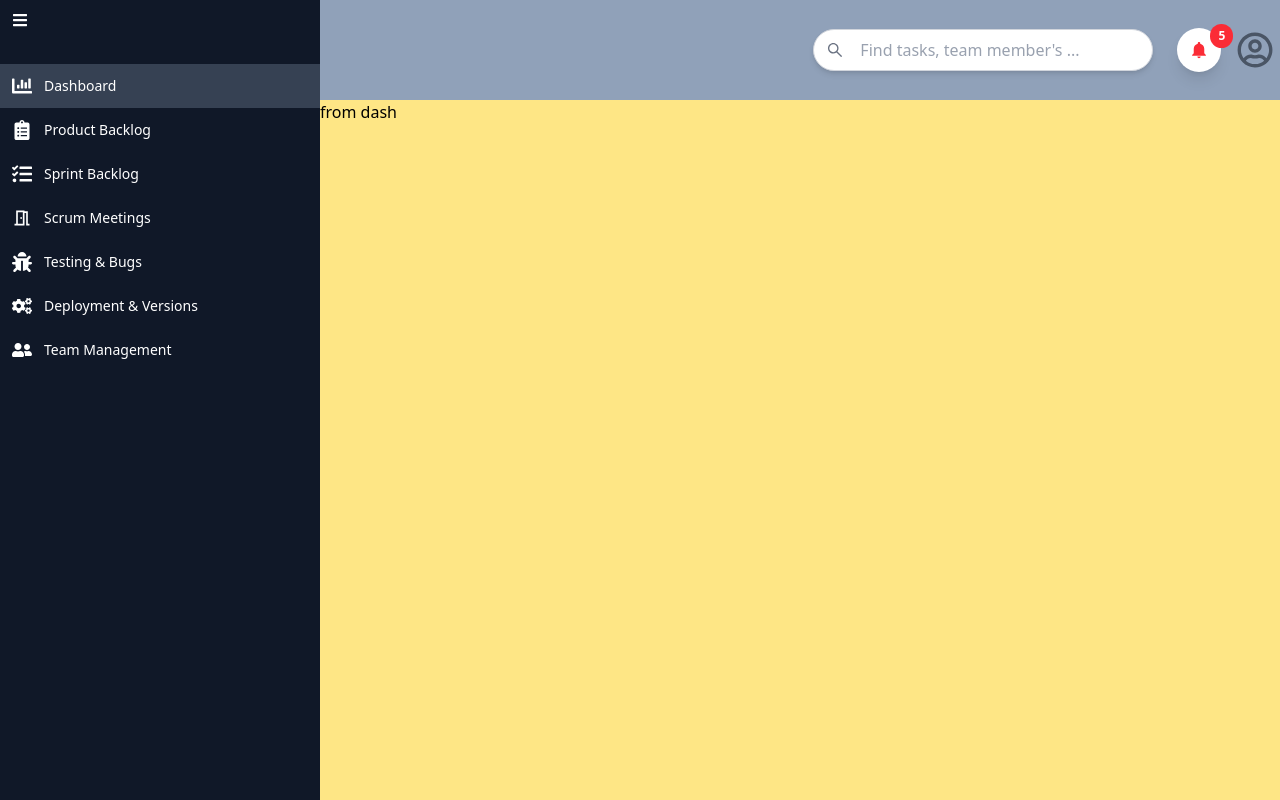
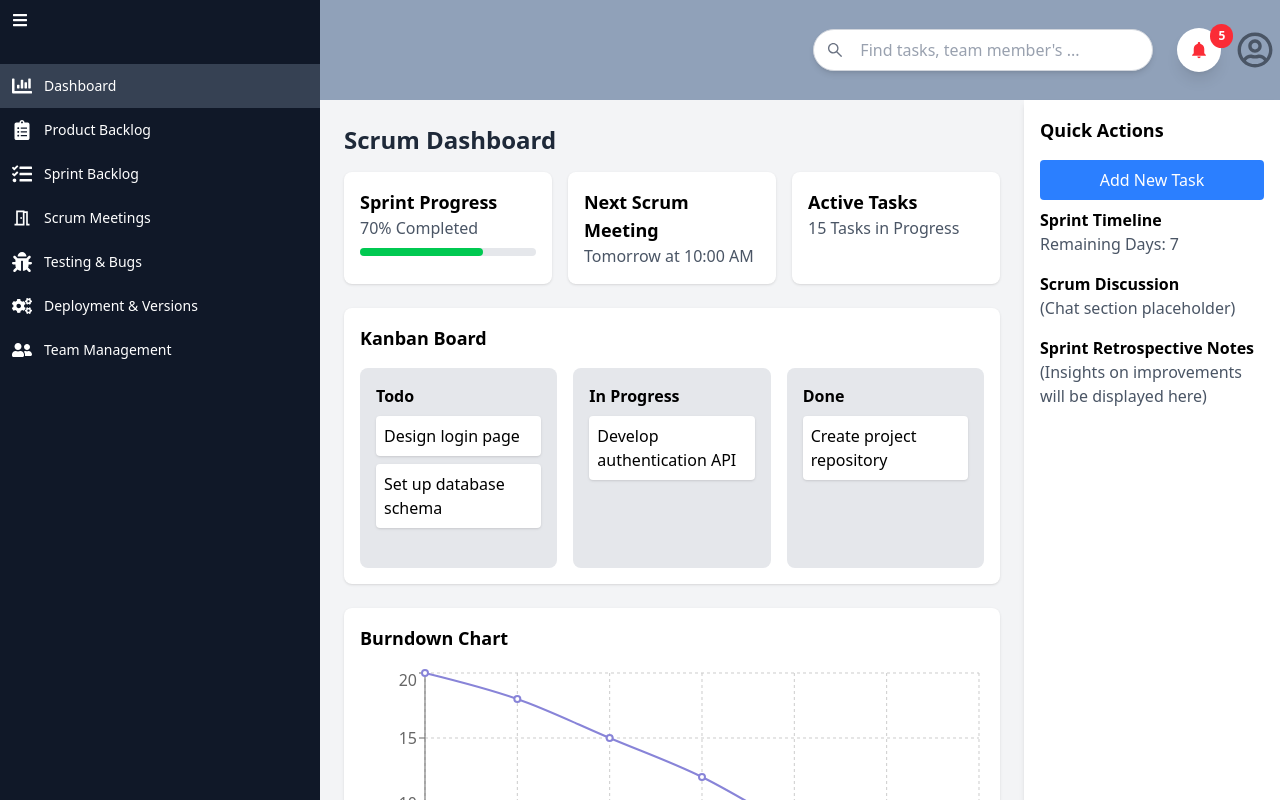
Before and after one commit to atanushil/incubator, a React (Vite) app in the folder ProjectPilot/: page / in a window 1280 px wide. Built offline with nearby package versions, Linux system fonts and the light colour scheme.

Commit message:
created the dashboard overview

```diff
--- a/ProjectPilot/src/components/Layout/Layout.jsx
+++ b/ProjectPilot/src/components/Layout/Layout.jsx
@@ -7,15 +7,21 @@ import Profile from "../ui/Profile";
 
 export const Layout = () => {
   return (
-    <div className="w-screen">
-      <div className="grid grid-cols-12 grid-rows-8  bg-slate-400  ">
-        <div className="col-span-3 row-span-8 "><SideBar/></div>
-        <div className="col-span-8 col-start-4 flex justify-end items-center px-5 "><SearchBar/></div>
-        <div className="col-span-9 row-span-7 col-start-4 row-start-2 bg-amber-200 text-black"><Outlet/></div>
-        <div className="col-span-1 col-start-12 row-start-1 flex justify-between px-1 items-center ">
+    <div className="h-screen w-screen overflow-hidden">
+      <div className="grid grid-cols-12 grid-rows-8 h-full w-full bg-slate-400">
+        <div className="col-span-3 row-span-8">
+          <SideBar />
+        </div>
+        <div className="col-span-8 col-start-4 flex justify-end items-center px-5">
+          <SearchBar />
+        </div>
+        <div className="col-span-9 row-span-7 col-start-4 row-start-2 bg-amber-200 text-black">
+          <Outlet />
+        </div>
+        <div className="col-span-1 col-start-12 row-start-1 flex justify-between px-1 items-center">
           <Notification />
-          <Profile/>
-          </div>
+          <Profile />
+        </div>
       </div>
     </div>
   );
--- a/ProjectPilot/src/components/dashboard/index.jsx
+++ b/ProjectPilot/src/components/dashboard/index.jsx
@@ -1,10 +1,157 @@
+// import Sidebar from "./Sidebar";
+import { useState } from "react";
+import { LineChart, Line, XAxis, YAxis, CartesianGrid, Tooltip, ResponsiveContainer } from "recharts";
 
-import {KanbanBoard,MeetingsList,BurndownChart,ActivityFeed} from './utils'
+const initialTasks = {
+  todo: [
+    { id: "1", content: "Design login page" },
+    { id: "2", content: "Set up database schema" }
+  ],
+  inProgress: [{ id: "3", content: "Develop authentication API" }],
+  done: [{ id: "4", content: "Create project repository" }]
+};
 
-export default function Dashboard() {
+const burndownData = [
+  { day: "Day 1", tasksLeft: 20 },
+  { day: "Day 2", tasksLeft: 18 },
+  { day: "Day 3", tasksLeft: 15 },
+  { day: "Day 4", tasksLeft: 12 },
+  { day: "Day 5", tasksLeft: 8 },
+  { day: "Day 6", tasksLeft: 4 },
+  { day: "Day 7", tasksLeft: 0 }
+];
+
+const recentActivities = [
+  { id: 1, type: "task", content: "Task 'Develop API' moved to 'In Progress'" },
+  { id: 2, type: "comment", content: "John commented on 'Database Schema': 'Looks good!'" },
+  { id: 3, type: "deployment", content: "Version 1.0 deployed successfully" }
+];
+
+const Dashboard = () => {
+  const [tasks, setTasks] = useState(initialTasks);
+  const [draggedTask, setDraggedTask] = useState(null);
+
+  const onDragStart = (task, sourceColumn) => {
+    setDraggedTask({ task, sourceColumn });
+  };
+
+  const onDrop = (targetColumn) => {
+    if (!draggedTask) return;
+
+    const { task, sourceColumn } = draggedTask;
+    if (sourceColumn === targetColumn) return;
+
+    setTasks((prev) => {
+      const updatedSource = prev[sourceColumn].filter((t) => t.id !== task.id);
+      const updatedTarget = [...prev[targetColumn], task];
+      return { ...prev, [sourceColumn]: updatedSource, [targetColumn]: updatedTarget };
+    });
+
+    setDraggedTask(null);
+  };
+
   return (
-   <>
-   from dash
-   </>
+    <div className="flex h-screen bg-gray-100">
+
+      <div className="flex-1 p-6 overflow-y-scroll h-full w-full">
+        <h1 className="text-2xl font-bold text-gray-800">Scrum Dashboard</h1>
+
+        {/* Sprint Overview Section */}
+        <div className="grid grid-cols-1 md:grid-cols-3 gap-4 mt-4">
+          <div className="bg-white p-4 shadow rounded-lg">
+            <h2 className="text-lg font-semibold">Sprint Progress</h2>
+            <p className="text-gray-600">70% Completed</p>
+            <div className="w-full bg-gray-200 h-2 mt-2 rounded">
+              <div className="bg-green-500 h-2 rounded" style={{ width: "70%" }}></div>
+            </div>
+          </div>
+
+          <div className="bg-white p-4 shadow rounded-lg">
+            <h2 className="text-lg font-semibold">Next Scrum Meeting</h2>
+            <p className="text-gray-600">Tomorrow at 10:00 AM</p>
+          </div>
+
+          <div className="bg-white p-4 shadow rounded-lg">
+            <h2 className="text-lg font-semibold">Active Tasks</h2>
+            <p className="text-gray-600">15 Tasks in Progress</p>
+          </div>
+        </div>
+
+        {/* Kanban Board */}
+        <div className="mt-6 p-4 bg-white shadow rounded-lg">
+          <h2 className="text-lg font-semibold mb-4">Kanban Board</h2>
+          <div className="grid grid-cols-3 gap-4">
+            {Object.entries(tasks).map(([columnId, columnTasks]) => (
+              <div
+                key={columnId}
+                onDragOver={(e) => e.preventDefault()}
+                onDrop={() => onDrop(columnId)}
+                className="bg-gray-200 p-4 rounded-lg min-h-[200px]"
+              >
+                <h3 className="text-md font-semibold capitalize mb-2">
+                  {columnId.replace("inProgress", "In Progress")}
+                </h3>
+                {columnTasks.map((task) => (
+                  <div
+                    key={task.id}
+                    draggable
+                    onDragStart={() => onDragStart(task, columnId)}
+                    className="bg-white p-2 rounded shadow mb-2 cursor-grab"
+                  >
+                    {task.content}
+                  </div>
+                ))}
+              </div>
+            ))}
+          </div>
+        </div>
+
+        {/* Burndown Chart */}
+        <div className="mt-6 p-4 bg-white shadow rounded-lg">
+          <h2 className="text-lg font-semibold mb-4">Burndown Chart</h2>
+          <ResponsiveContainer width="100%" height={300}>
+            <LineChart data={burndownData}>
+              <CartesianGrid strokeDasharray="3 3" />
+              <XAxis dataKey="day" />
+              <YAxis />
+              <Tooltip />
+              <Line type="monotone" dataKey="tasksLeft" stroke="#8884d8" strokeWidth={2} />
+            </LineChart>
+          </ResponsiveContainer>
+        </div>
+
+        {/* Recent Activity */}
+        <div className="mt-6 p-4 bg-white shadow rounded-lg">
+          <h2 className="text-lg font-semibold mb-4">Recent Activity</h2>
+          <ul className="text-gray-600">
+            {recentActivities.map((activity) => (
+              <li key={activity.id} className="mb-2 p-2 bg-gray-100 rounded">
+                {activity.content}
+              </li>
+            ))}
+          </ul>
+        </div>
+      </div>
+
+      {/* Right Sidebar (Quick Actions) */}
+      <div className="w-64 p-4 bg-white shadow-md">
+        <h2 className="text-lg font-semibold mb-4">Quick Actions</h2>
+        <button className="w-full bg-blue-500 text-white p-2 rounded mb-2">Add New Task</button>
+        <div className="mb-4">
+          <h3 className="text-md font-semibold">Sprint Timeline</h3>
+          <p className="text-gray-600">Remaining Days: 7</p>
+        </div>
+        <div className="mb-4">
+          <h3 className="text-md font-semibold">Scrum Discussion</h3>
+          <p className="text-gray-600">(Chat section placeholder)</p>
+        </div>
+        <div>
+          <h3 className="text-md font-semibold">Sprint Retrospective Notes</h3>
+          <p className="text-gray-600">(Insights on improvements will be displayed here)</p>
+        </div>
+      </div>
+    </div>
   );
-}
+};
+
+export default Dashboard;
```
